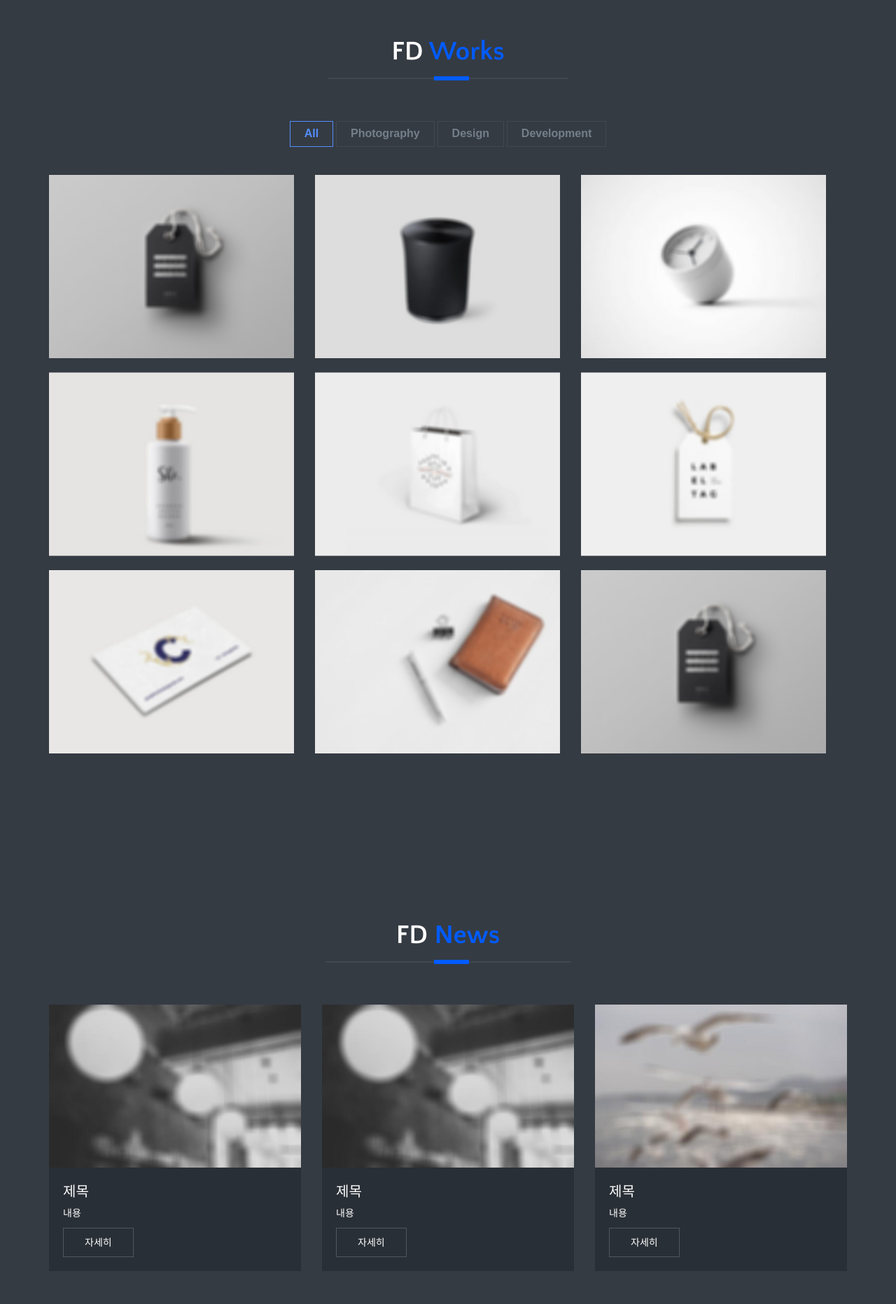
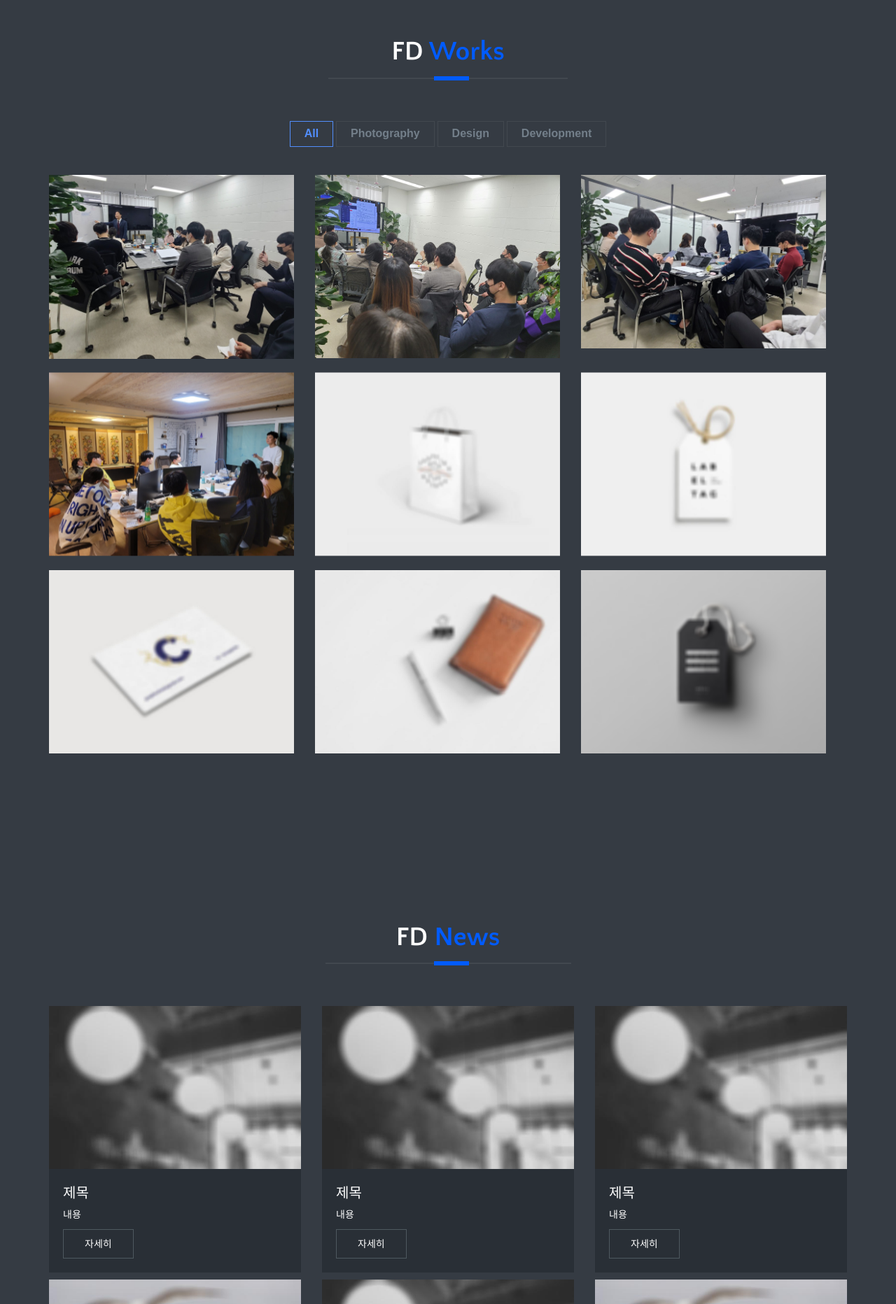
Before and after one commit to PyungkangHong094/fdfam, a Django app: page /fdfrontpage/ in a window 1280 px wide. Shown: the part 2386-4250 px from the top of the page at 70% size. Run offline with Django 3.2, Linux system fonts and the light colour scheme; some libraries are stand-ins or nearby versions; some web fonts are replaced.

Commit message:
news update

```diff
--- a/fdfrontpage/templates/index.html
+++ b/fdfrontpage/templates/index.html
@@ -489,9 +489,9 @@ Start Call To Action
 		<div class="row filtr-container">
 			<div class="col-lg-4 filtr-item" data-category="development">
 				<div class="portfolio-block">
-					<img class="img-responsive" src="{% static 'images/portfolio/portfolio-1.jpg' %}" alt="">
+					<img class="img-responsive" src="{% static 'images/portfolio/FD-Works.jpg' %}" alt="">
 					<div class="caption">
-						<a class="search-icon image-popup" data-effect="mfp-with-zoom" href="{% static 'images/portfolio/portfolio-1.jpg' %}"
+						<a class="search-icon image-popup" data-effect="mfp-with-zoom" href="{% static 'images/portfolio/FD-Works.jpg' %}"
 							data-lightbox="image-1">
 							<i class="tf-ion-android-search"></i>
 						</a>
@@ -502,9 +502,9 @@ Start Call To Action
 			</div>
 			<div class="filtr-item col-md-4" data-category="design">
 				<div class="portfolio-block">
-					<img class="img-responsive" src="{% static 'images/portfolio/portfolio-2.jpg' %}" alt="">
+					<img class="img-responsive" src="{% static 'images/portfolio/FD-Works2.jpg' %}" alt="">
 					<div class="caption">
-						<a class="search-icon image-popup" data-effect="mfp-with-zoom" href="{% static 'images/portfolio/portfolio-2.jpg' %}"
+						<a class="search-icon image-popup" data-effect="mfp-with-zoom" href="{% static 'images/portfolio/FD-Works2.jpg' %}"
 							data-lightbox="image-1">
 							<i class="tf-ion-android-search"></i>
 						</a>
@@ -515,9 +515,9 @@ Start Call To Action
 			</div>
 			<div class="filtr-item col-md-4" data-category="design, development">
 				<div class="portfolio-block">
-					<img class="img-responsive" src="{% static 'images/portfolio/portfolio-3.jpg' %}" alt="">
+					<img class="img-responsive" src="{% static 'images/portfolio/FD-Works3.jpg' %}" alt="">
 					<div class="caption">
-						<a class="search-icon image-popup" data-effect="mfp-with-zoom" href="{% static 'images/portfolio/portfolio-3.jpg' %}"
+						<a class="search-icon image-popup" data-effect="mfp-with-zoom" href="{% static 'images/portfolio/FD-Works3.jpg' %}"
 							data-lightbox="image-1">
 							<i class="tf-ion-android-search"></i>
 						</a>
@@ -528,9 +528,9 @@ Start Call To Action
 			</div>
 			<div class="filtr-item col-md-4" data-category="photography, development">
 				<div class="portfolio-block">
-					<img class="img-responsive" src="{% static 'images/portfolio/portfolio-4.jpg' %}" alt="">
+					<img class="img-responsive" src="{% static 'images/portfolio/FD-Works4.jpg' %}" alt="">
 					<div class="caption">
-						<a class="search-icon image-popup" data-effect="mfp-with-zoom" href="{% static 'images/portfolio/portfolio-4.jpg' %}"
+						<a class="search-icon image-popup" data-effect="mfp-with-zoom" href="{% static 'images/portfolio/FD-Works4.jpg' %}"
 							data-lightbox="image-1">
 							<i class="tf-ion-android-search"></i>
 						</a>
@@ -1085,6 +1085,21 @@ Start Our Team
 				<!-- end single blog post -->
 
 				<!-- single blog post -->
+				<article class="col-md-4 col-sm-6 col-xs-12 clearfix wow fadeInUp" data-wow-duration="500ms">
+					<div class="post-block">
+						<div class="media-wrapper">
+							<img src="{% static 'images/blog/blog-post-1.jpg' %}" alt="amazing caves coverimage" class="img-responsive">
+						</div>
+						<div class="content">
+							<h3><a href="" style="color: white;">제목</a></h3>
+							<p>내용</p>
+							<a class="btn btn-transparent" href="blog-single.html">자세히</a>
+						</div>
+					</div>
+				</article>
+				<!-- /single blog post -->
+
+				<!-- single blog post -->
 				<article class="col-md-4 col-sm-6 col-xs-12 wow fadeInUp" data-wow-duration="500ms" data-wow-delay="400ms">
 					<div class="post-block">
 						<div class="media-wrapper">
@@ -1099,10 +1114,107 @@ Start Our Team
 					</div>
 				</article>
 				<!-- end single blog post -->
+
+				<!-- single blog post -->
+				<article class="col-md-4 col-sm-6 col-xs-12 wow fadeInUp" data-wow-duration="500ms" data-wow-delay="200ms">
+					<div class="post-block">
+						<div id="gallery-post" class="media-wrapper">
+							<div class="item">
+								<img src="{% static 'images/blog/blog-post-1.jpg' %}" alt="blog post" class="img-responsive">
+							</div>
+							<div class="item">
+								<img src="{% static 'images/blog/blog-post-3.jpg' %}" alt="blog post" class="img-responsive">
+							</div>
+							<div class="item">
+								<img src="{% static 'images/blog/blog-post-2.jpg' %}" alt="blog post | Meghna" class="img-responsive">
+							</div>
+						</div>
+
+						<div class="content">
+							<h3><a href="" style="color: white;">제목</a></h3>
+							<p>내용</p>
+							<a class="btn btn-transparent" href="blog-single.html">자세히</a>
+						</div>
+					</div>
+				</article>
+				<!-- end single blog post -->
+
+				<!-- single blog post -->
+				<article class="col-md-4 col-sm-6 col-xs-12 wow fadeInUp" data-wow-duration="500ms" data-wow-delay="400ms">
+					<div class="post-block">
+						<div class="media-wrapper">
+							<img src="{% static 'images/blog/blog-post-6.jpg' %}" alt="amazing caves coverimage" class="img-responsive">
+						</div>
+
+						<div class="content">
+							<h3><a href="" style="color: white;">제목</a></h3>
+							<p>내용</p>
+							<a class="btn btn-transparent" href="blog-single.html">자세히</a>
+						</div>
+					</div>
+				</article>
+				<!-- end single blog post -->
+
+				<!-- single blog post -->
+				<article class="col-md-4 col-sm-6 col-xs-12 wow fadeInUp" data-wow-duration="500ms" data-wow-delay="400ms">
+					<div class="post-block">
+						<div class="media-wrapper">
+							<img src="{% static 'images/blog/blog-post-6.jpg' %}" alt="amazing caves coverimage" class="img-responsive">
+						</div>
+
+						<div class="content">
+							<h3><a href="" style="color: white;">제목</a></h3>
+							<p>내용</p>
+							<a class="btn btn-transparent" href="blog-single.html">자세히</a>
+						</div>
+					</div>
+				</article>
+				<!-- end single blog post -->
+
+				<!-- single blog post -->
+				<article class="col-md-4 col-sm-6 col-xs-12 wow fadeInUp" data-wow-duration="500ms" data-wow-delay="200ms">
+					<div class="post-block">
+						<div id="gallery-post" class="media-wrapper">
+							<div class="item">
+								<img src="{% static 'images/blog/blog-post-1.jpg' %}" alt="blog post" class="img-responsive">
+							</div>
+							<div class="item">
+								<img src="{% static 'images/blog/blog-post-3.jpg' %}" alt="blog post" class="img-responsive">
+							</div>
+							<div class="item">
+								<img src="{% static 'images/blog/blog-post-2.jpg' %}" alt="blog post | Meghna" class="img-responsive">
+							</div>
+						</div>
+
+						<div class="content">
+							<h3><a href="" style="color: white;">제목</a></h3>
+							<p>내용</p>
+							<a class="btn btn-transparent" href="blog-single.html">자세히</a>
+						</div>
+					</div>
+				</article>
+				<!-- end single blog post -->
+
+				<!-- single blog post -->
+				<article class="col-md-4 col-sm-6 col-xs-12 wow fadeInUp" data-wow-duration="500ms" data-wow-delay="400ms">
+					<div class="post-block">
+						<div class="media-wrapper">
+							<img src="{% static 'images/blog/blog-post-6.jpg' %}" alt="amazing caves coverimage" class="img-responsive">
+						</div>
+
+						<div class="content">
+							<h3><a href="" style="color: white;">제목</a></h3>
+							<p>내용</p>
+							<a class="btn btn-transparent" href="blog-single.html">자세히</a>
+						</div>
+					</div>
+				</article>
+				<!-- end single blog post -->
+
 			</div>
-			<div class="all-post text-center">
+			<!-- <div class="all-post text-center">
 				<a class="btn btn-main" href="{% url 'blog' %}">다른 소식 보기</a>
-			</div>
+			</div> -->
 		</div> <!-- end row -->
 	</div> <!-- end container -->
 </section> <!-- end section -->
```
Also changed, not shown: fdfrontpage/static/images/portfolio/FD-Works.jpg (added), fdfrontpage/static/images/portfolio/FD-Works2.jpg (added), fdfrontpage/static/images/portfolio/FD-Works3.jpg (added), fdfrontpage/static/images/portfolio/FD-Works4.jpg (added).
